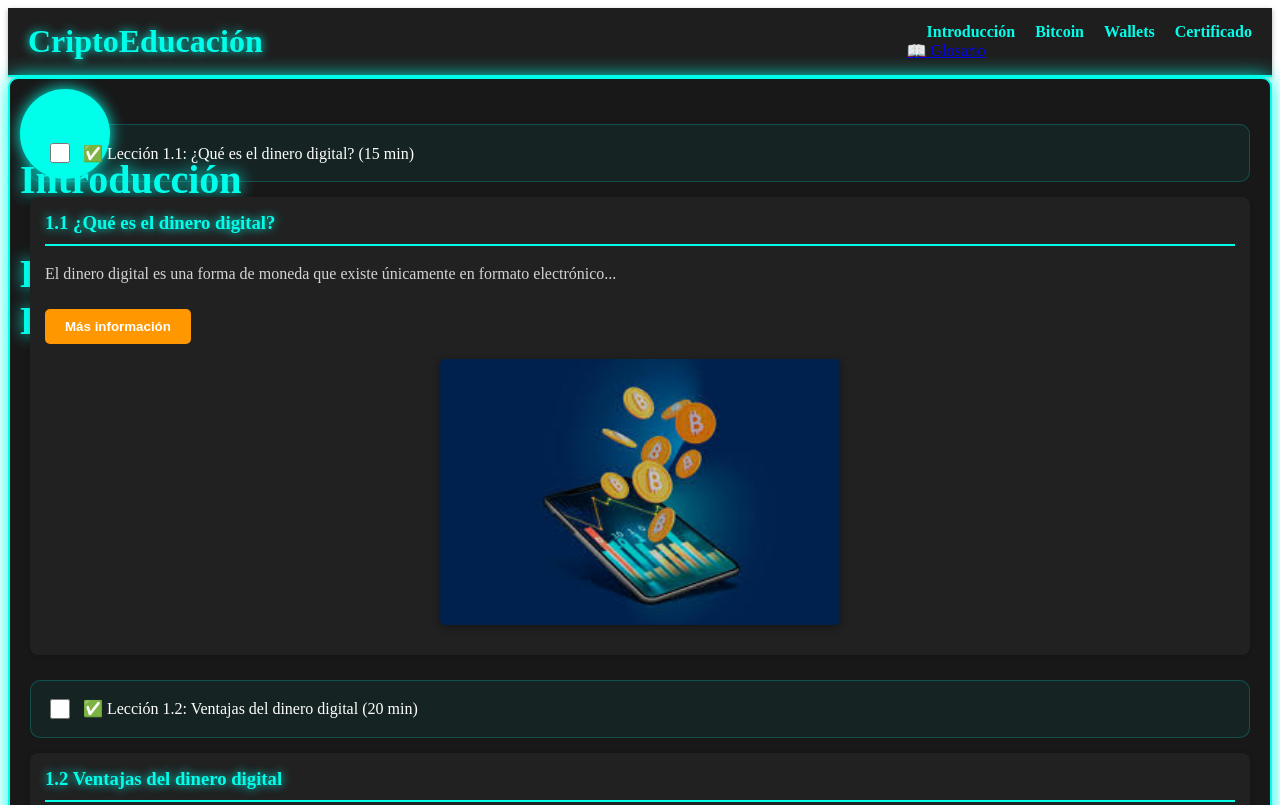
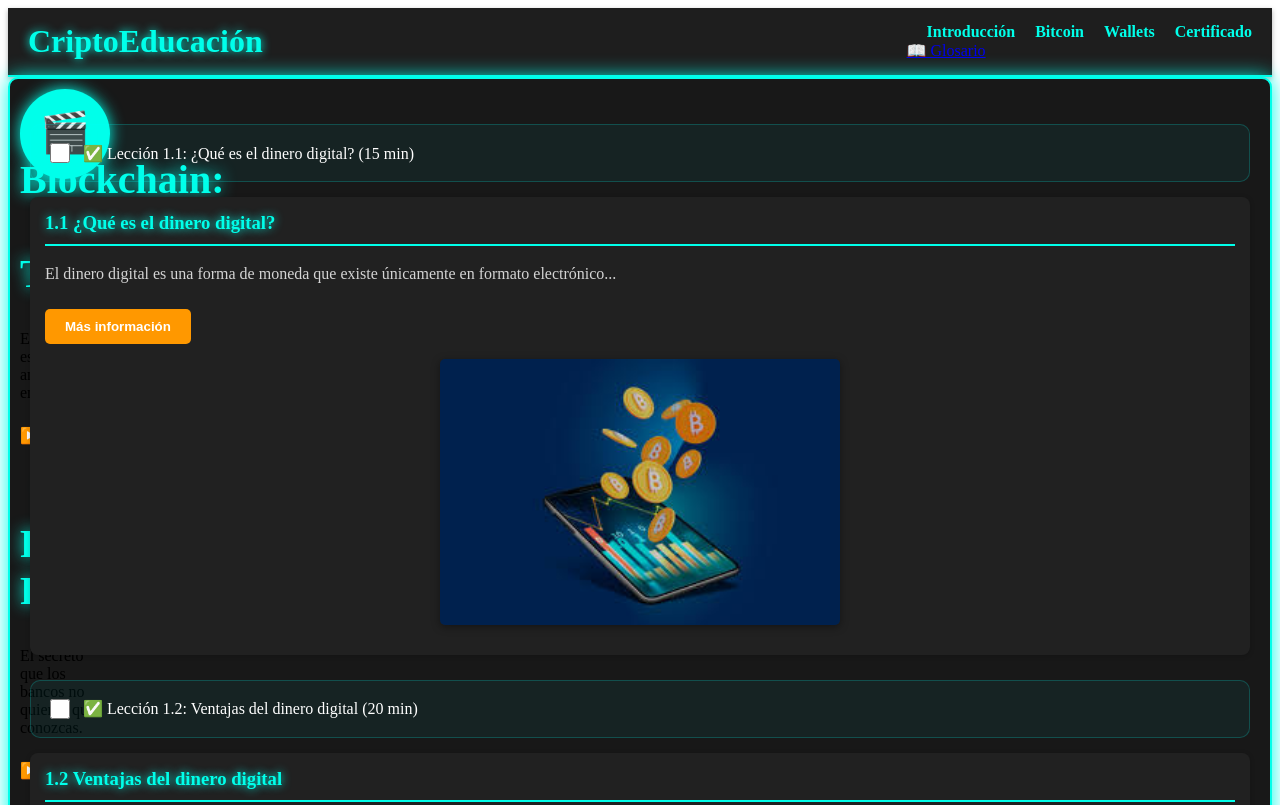
Before and after one commit to ariasalejo/Cryptoeduar, a website: page docs/curso1.html in a window 1280 px wide. Shown: the top 805 px of the page. Drawn offline with nearby package versions, Linux system fonts and the light colour scheme; no server answers.

Commit message:
fix: videos en cursos 1 y 2

```diff
--- a/docs/curso1.html
+++ b/docs/curso1.html
@@ -60,7 +60,15 @@
     <!-- Módulo 1: Introducción al Dinero Digital -->
     <section id="intro" class="module">
         <div class="neon-circle">
-            <h2>1. Introducción al Dinero Digital</h2>
+            <h2>🎬 Blockchain: La Tecnología</h2>
+<p>Entiende qué es blockchain antes de empezar.</p>
+<a href="https://youtu.be/0WHVVVDKgKo" target="_blank" class="btn-primary" style="display:inline-block;margin:.5rem 0;text-decoration:none">▶️ Ver video</a>
+
+<h2>🎬 Revolución Financiera</h2>
+<p>El secreto que los bancos no quieren que conozcas.</p>
+<a href="https://youtu.be/VsV-AIem8LA" target="_blank" class="btn-primary" style="display:inline-block;margin:.5rem 0;text-decoration:none">▶️ Ver video</a>
+
+<h2>1. Introducción al Dinero Digital</h2>
         </div>
 
         <div class="lesson-checkbox-container">
```
Also changed, not shown: docs/curso2.html (+4 -0 lines).
